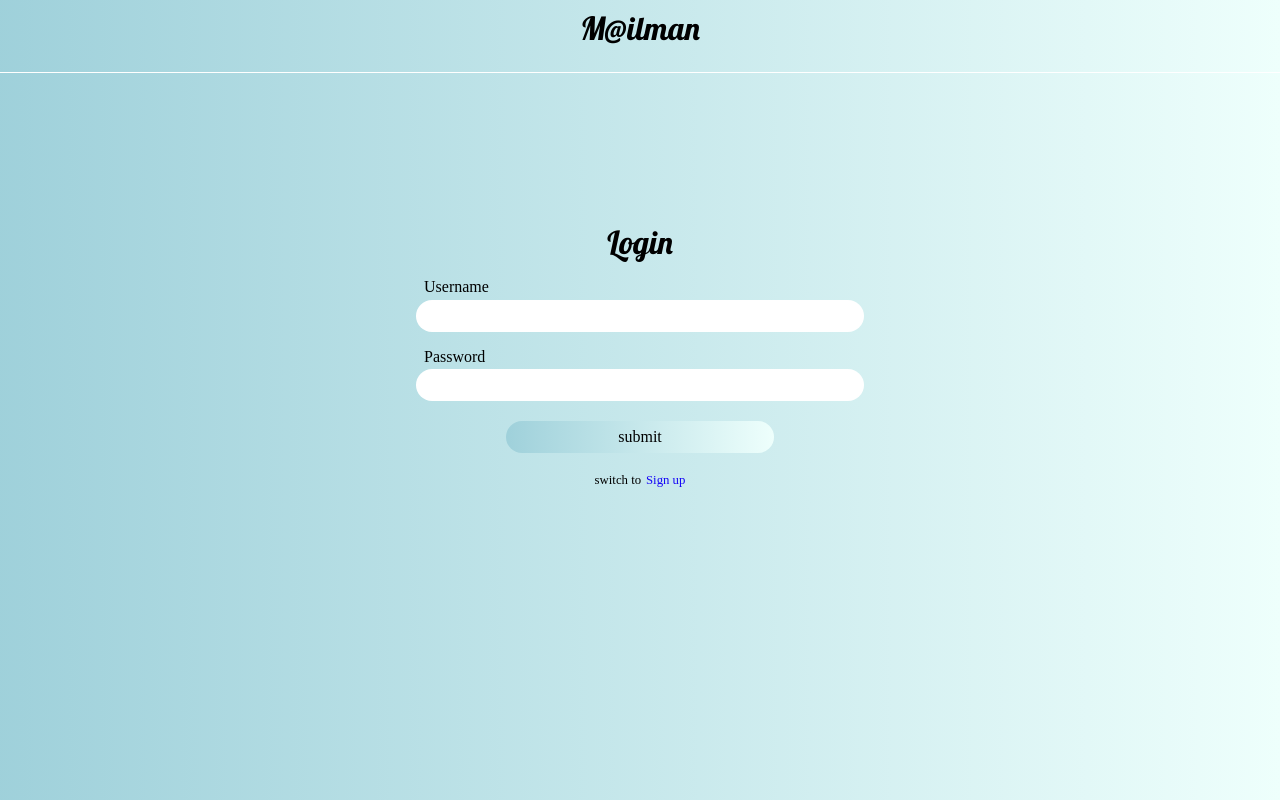
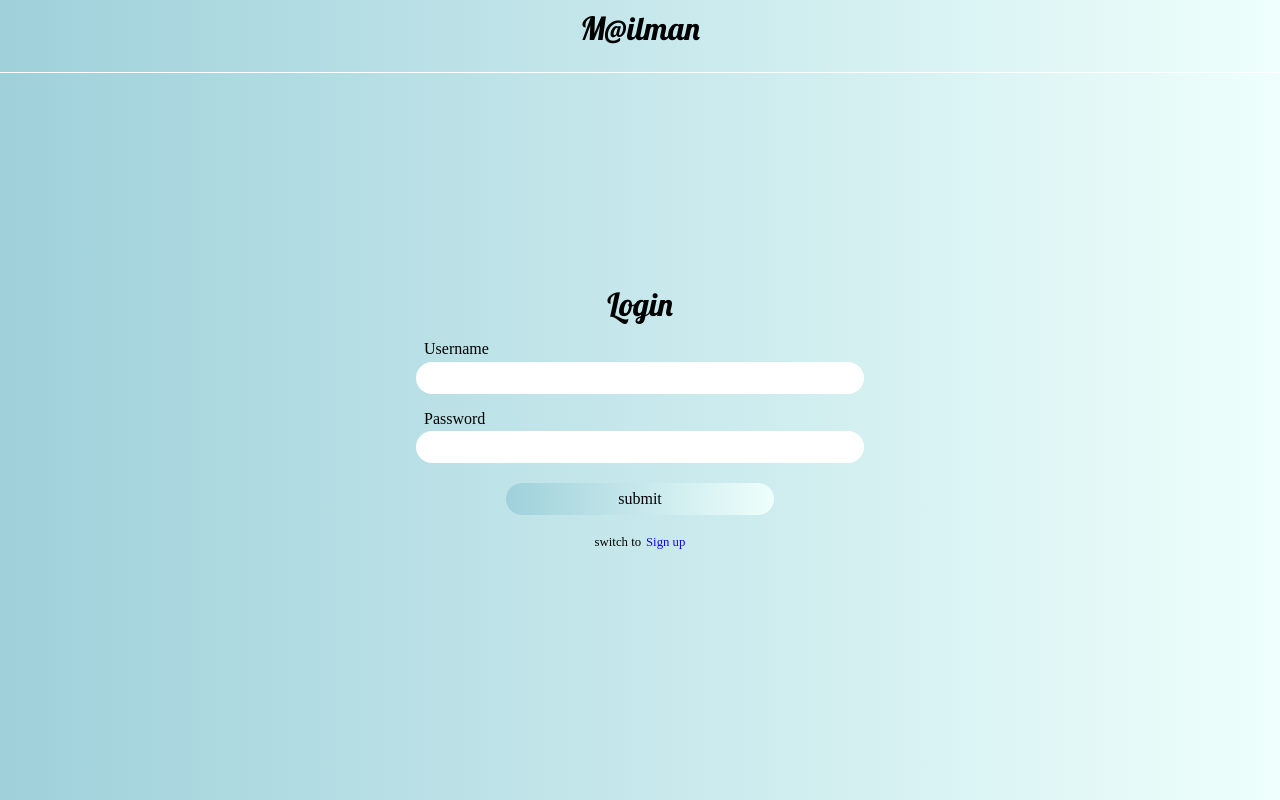
Before and after one commit to Okoli-Ryan/Mailman, a React (Create React App) app: page /login in a window 1280 px wide. Built offline with nearby package versions, Linux system fonts and the light colour scheme.

Commit message:
editted landscape view

```diff
--- a/src/styles/Form.css
+++ b/src/styles/Form.css
@@ -3,14 +3,14 @@
     display: flex;
     justify-content: center;
     align-items: center;
+    overflow-y: scroll
 }
 
 .form{
     width: 80%;
     max-width: 30rem;
-    height: 300px;
-    position: relative;
-    top: -4rem;
+    height: 20rem;
+    margin-top: 1rem;
     background: transparent;
 }
 
```
